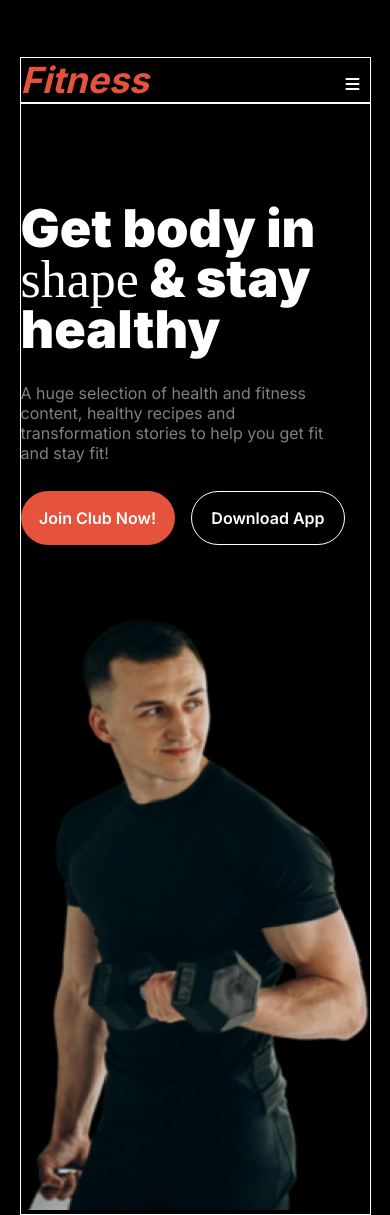
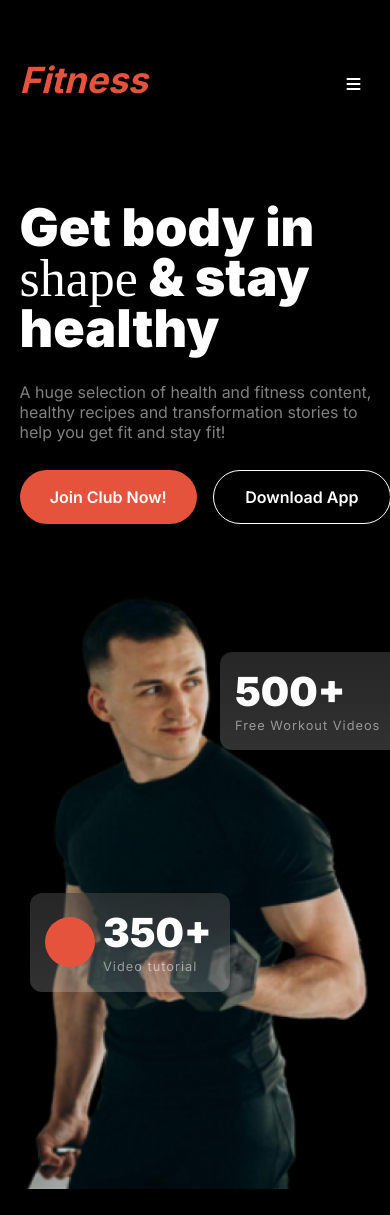
Before and after one commit to anik554/Assignment-2, a plain HTML site: page index.html in a window 390 px wide. Shown: the top 1215 px of the page. After the commit the page ends 1193 px from the top, so only its background shows below. Drawn offline with Linux system fonts and the light colour scheme; a web font is replaced by a local one.

Commit message:
nav and banner responsive

```diff
--- a/styles/style.css
+++ b/styles/style.css
@@ -238,16 +238,14 @@ body {
   }
   .nav-section {
     width: 90%;
-    border: 1px solid white;
   }
   .header-section{
     display: grid;
     grid-template-columns: repeat(1, 1fr);
     width: 90%;
-    border: 1px solid white;
   }
   .title-section{
-    width: 70%;
+    width: 80%;
     height: auto;
 
   }
@@ -259,16 +257,18 @@ body {
   .title-button{
     display: flex;
     justify-content: space-between;
-    /* width: 90%; */
   }
   .brand-title .font-miama{
     font-size: 3.25rem;
+
   }
   .box{
-   display: none;
+   margin: -300px 30px;
+   width: 200px;
   }
   .box2{
-    display: none;
+    margin: -340px 220px;
+    width: 190px;
   }
   .image-section img{
     width: 80%;
```
